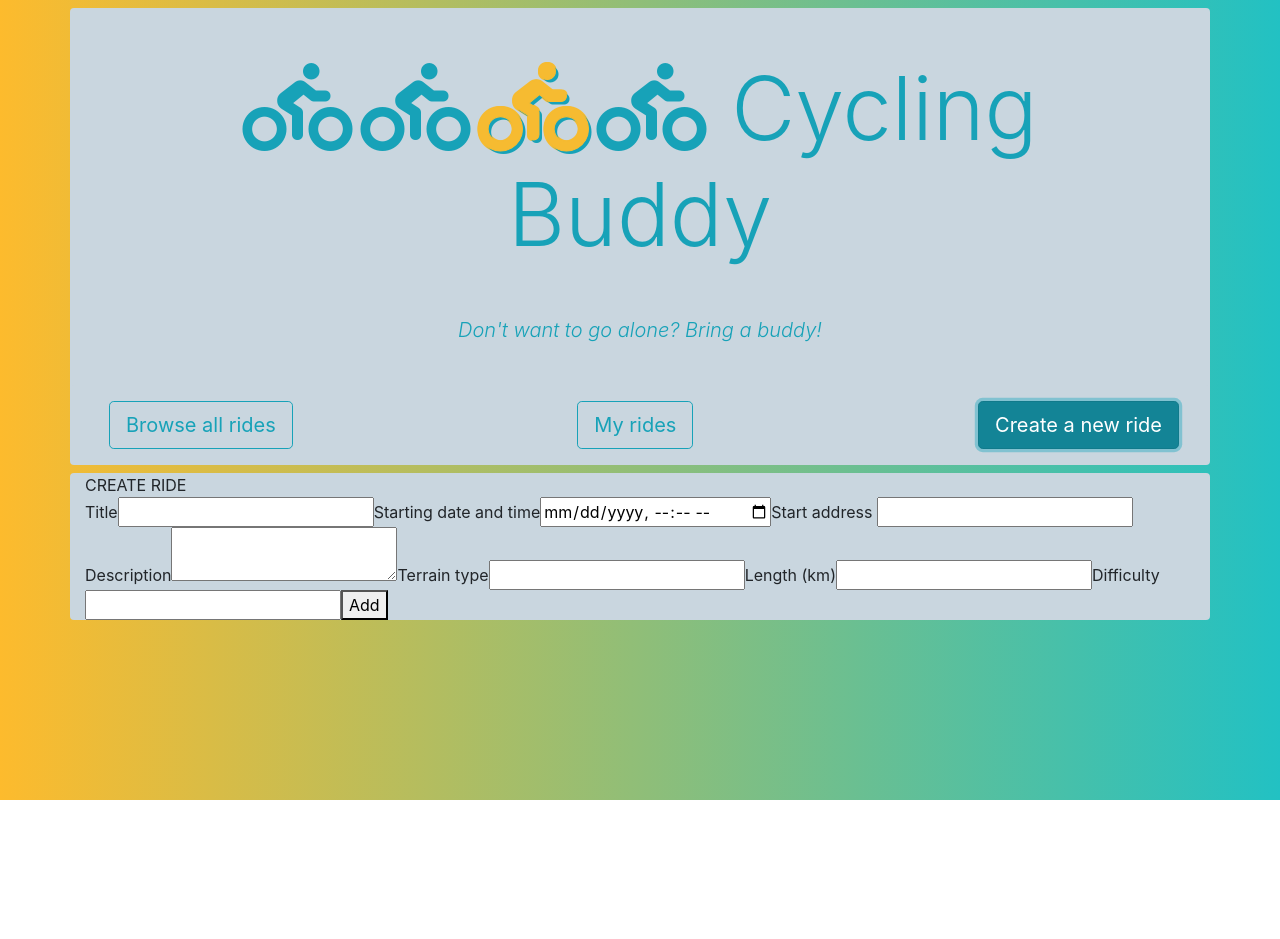
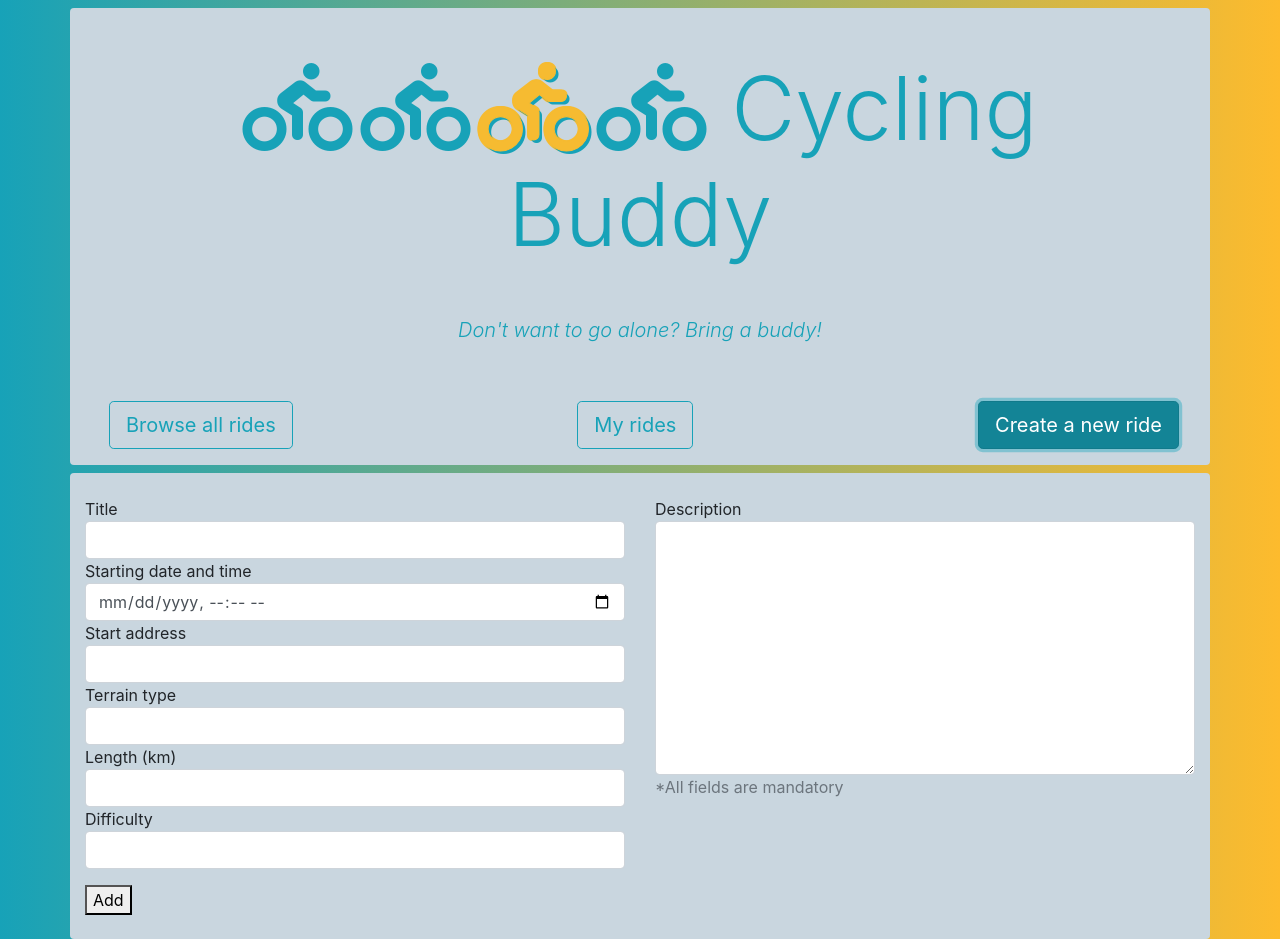
Before and after one commit to ivacodes/cycling-buddy, a React (Create React App) app in the folder client/: page / in a window 1280 px wide. Both pictures are taken after a click on the button "Create a new ride". Before the commit the page ends 800 px from the top, so only its background shows below. Built offline with nearby package versions, Linux system fonts and the light colour scheme; no server answers.

Commit message:
added ride created message

```diff
--- a/client/public/css/index.css
+++ b/client/public/css/index.css
@@ -4,16 +4,16 @@
 }
 
 .bg-gradient {
-  background: #22c1c3; /* fallback for old browsers */
+  background: #17a2b8; /* fallback for old browsers */
   background: -webkit-linear-gradient(
-    to right,
+    to left,
     #fdbb2d,
-    #22c1c3
+    #17a2b8
   ); /* Chrome 10-25, Safari 5.1-6 */
   background: linear-gradient(
-    to right,
+    to left,
     #fdbb2d,
-    #22c1c3
+    #17a2b8
   ); /* W3C, IE 10+/ Edge, Firefox 16+, Chrome 26+, Opera 12+, Safari 7+ */
 }
 
--- a/client/src/App.js
+++ b/client/src/App.js
@@ -13,6 +13,7 @@ class App extends React.Component {
       rides: [],
       usersRides: [],
       showComponent: "all",
+      rideCreated: 0,
     };
   }
 
@@ -36,6 +37,9 @@ class App extends React.Component {
     } catch (err) {
       console.log(err);
     }
+    this.setState({
+      rideCreated: 1,
+    });
   };
 
   userDeleted = async (ride) => {
@@ -119,6 +123,14 @@ class App extends React.Component {
     // console.log(e.target.value);
     this.setState({
       showComponent: e.target.value,
+      rideCreated: 0,
+    });
+  }
+
+  createAnother(e) {
+    e.preventDefault();
+    this.setState({
+      rideCreated: 0,
     });
   }
 
@@ -152,7 +164,7 @@ class App extends React.Component {
   };
 
   render() {
-    const { user, rides, usersRides, showComponent } = this.state;
+    const { user, rides, usersRides, showComponent, rideCreated } = this.state;
     return (
       <div className="App">
         <div className="container">
@@ -243,6 +255,8 @@ class App extends React.Component {
                         user={user}
                         rides={rides}
                         addNewRide={(newRide) => this.addNewRide(newRide)}
+                        rideCreated={rideCreated}
+                        createAnother={(e) => this.createAnother(e)}
                       />
                     );
                   default:
--- a/client/src/components/CreateRide.js
+++ b/client/src/components/CreateRide.js
@@ -27,11 +27,19 @@ export default class createRide extends Component {
     e.preventDefault();
     //pass state to parent func addNewRide
     this.props.addNewRide(this.state);
+    this.clearInput();
   }
-  getCurrentTime() {
-    let t = new Date();
-    console.log(t);
-    return t;
+
+  clearInput() {
+    this.setState({
+      startdate: "",
+      startpoint: "",
+      title: "",
+      description: "",
+      difficulty: "",
+      terraintype: "",
+      lengthinkm: "",
+    });
   }
 
   render() {
@@ -44,10 +52,28 @@ export default class createRide extends Component {
       terraintype,
       lengthinkm,
     } = this.state;
+    const { rideCreated } = this.props;
     return (
       <div>
-        CREATE RIDE
-        <form onSubmit={(event) => this.handleSubmit(event)}>
+        <div className="row">
+          <br />
+        </div>
+        <div className="row">
+          <div className="col">
+            {rideCreated ? (
+              <div>
+                Ride created, create another one?{" "}
+                <button onClick={(e) => this.props.createAnother(e)}>
+                  Yes
+                </button>
+              </div>
+            ) : (
+              <form
+                onSubmit={(event) => this.handleSubmit(event)}
+                className="mb-4"
+              >
+                <div className="form-group row">
+                  <div className="col">
                     Title
                     <input
                       type="text"
@@ -55,6 +81,7 @@ export default class createRide extends Component {
                       value={title}
                       onChange={(e) => this.handleInputChange(e)}
                       required
+                      className="form-control"
                     ></input>
                     Starting date and time
                     <input
@@ -63,6 +90,7 @@ export default class createRide extends Component {
                       value={startdate}
                       onChange={(e) => this.handleInputChange(e)}
                       required
+                      className="form-control"
                     ></input>
                     Start address{" "}
                     <input
@@ -71,14 +99,8 @@ export default class createRide extends Component {
                       value={startpoint}
                       onChange={(e) => this.handleInputChange(e)}
                       required
+                      className="form-control"
                     ></input>
-          Description
-          <textarea
-            name="description"
-            value={description}
-            onChange={(e) => this.handleInputChange(e)}
-            required
-          ></textarea>
                     Terrain type
                     <input
                       type="text"
@@ -86,6 +108,7 @@ export default class createRide extends Component {
                       value={terraintype}
                       onChange={(e) => this.handleInputChange(e)}
                       required
+                      className="form-control"
                     ></input>
                     Length (km)
                     <input
@@ -94,6 +117,7 @@ export default class createRide extends Component {
                       value={lengthinkm}
                       onChange={(e) => this.handleInputChange(e)}
                       required
+                      className="form-control"
                     ></input>
                     Difficulty
                     <input
@@ -102,9 +126,28 @@ export default class createRide extends Component {
                       value={difficulty}
                       onChange={(e) => this.handleInputChange(e)}
                       required
+                      className="form-control"
                     ></input>
+                  </div>
+                  <div className="col-6">
+                    Description
+                    <textarea
+                      rows="10"
+                      name="description"
+                      value={description}
+                      onChange={(e) => this.handleInputChange(e)}
+                      required
+                      className="form-control"
+                    ></textarea>
+                    <p className="text-muted">*All fields are mandatory</p>
+                  </div>
+                </div>
+
                 <button type="submit">Add</button>
               </form>
+            )}
+          </div>
+        </div>
       </div>
     );
   }
```
Lines whose indentation alone changed are shown as unchanged.
